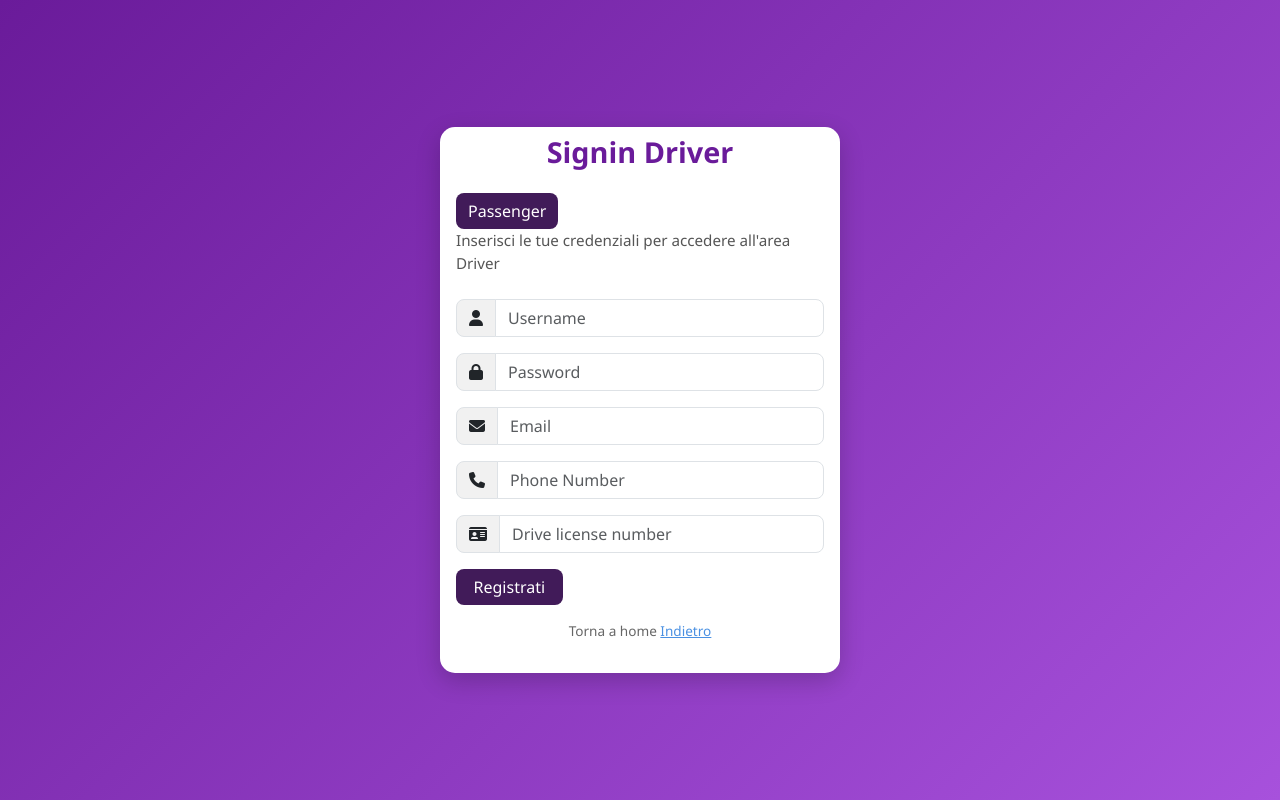
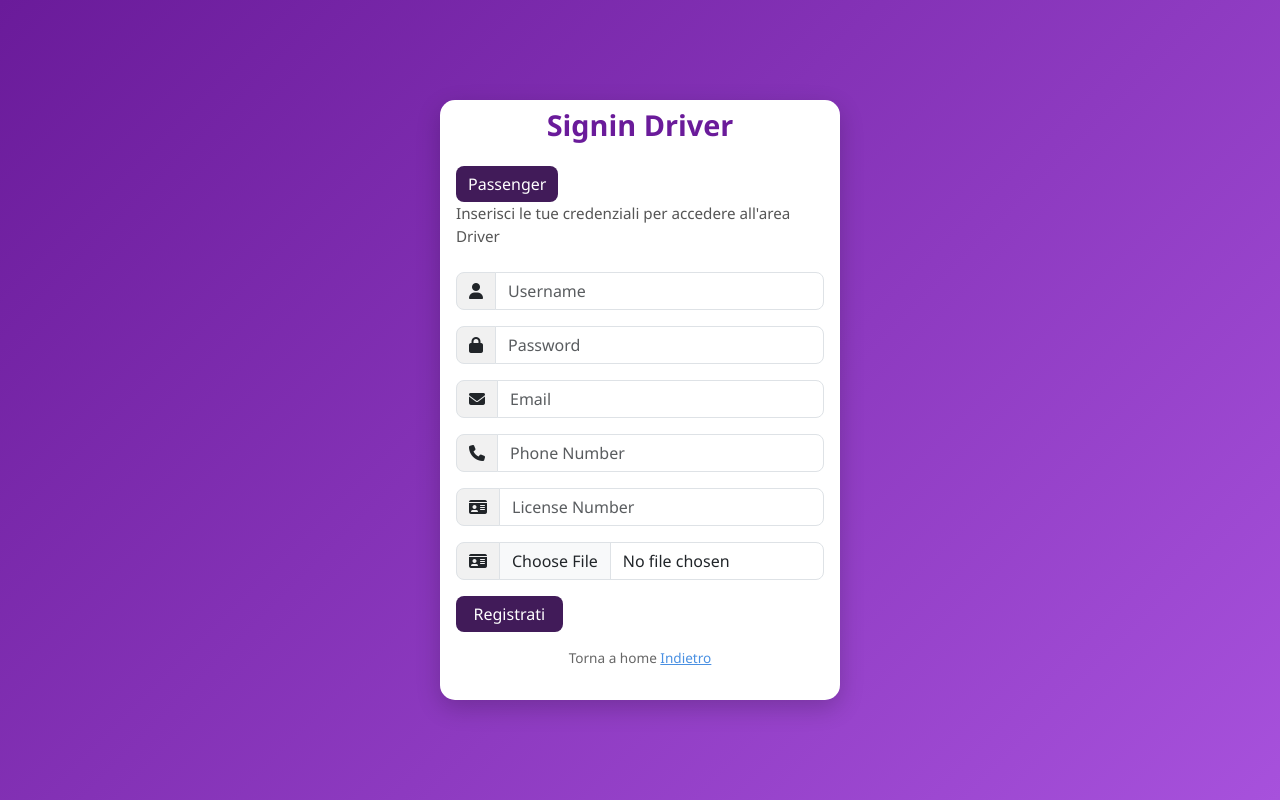
Before and after one commit to ITTPascal-2526-5L/pascal-carsharing-castorri-medri-pompili, a Flask app: page /registration_driver in a window 1280 px wide. Run offline with Flask 3, Linux system fonts and the light colour scheme.

Commit message:
Add upload license and fix code

```diff
--- a/app/routes/registration.py
+++ b/app/routes/registration.py
@@ -1,5 +1,6 @@
 from flask import Blueprint, render_template, redirect, request, session
 import json
+import os
 
 # Per ogni endpoint metto un nome diverso che lo identifica.
 registration_bp = Blueprint("registration", __name__)
@@ -16,14 +17,22 @@ def save_driver():
     password = request.form['password']
     email = request.form['email']
     nrTel = request.form['nrTel']
-    nrPatente = request.form['nrPatente']
+    nrLicense = request.form['nrLicense']
+    license = request.files.get('license')
+
+    # salvo la patete dentro la cartella "licenses"
+    # il nome del file è nel formato username_numeroPatente
+    if license.content_type.startswith('image/'):
+        filepath = os.path.join("licenses", f"{username}_{nrLicense}")
+        license.save(filepath)
 
     new_driver = {
         "username": username,
         "password": password,
         "email": email,
         "nrTel": nrTel,
-        "nrPatente": nrPatente
+        "nrLicense": nrLicense,
+        "license": filepath
     }
 
     try:
--- a/app/templates/signin/signin_driver.html
+++ b/app/templates/signin/signin_driver.html
@@ -46,7 +46,7 @@
                     {% endfor %}
                 {% endif %}
 
-                <form method="post" action="/save_driver">
+                <form method="post" action="/save_driver" enctype="multipart/form-data">
                     <div class="input-group mb-3">
                         <span class="input-group-text"><i class="fas fa-user"></i></span>
                         <input type="text" name="username" class="form-control" placeholder="Username" required>
@@ -69,7 +69,12 @@
 
                     <div class="input-group mb-3">
                         <span class="input-group-text"><i class="fas fa-id-card"></i></span>
-                        <input type="text" name="nrPatente" class="form-control" placeholder="Drive license number" required>
+                        <input type="text" name="nrLicense" class="form-control" placeholder="License Number" required>
+                    </div>
+
+                    <div class="input-group mb-3">
+                        <span class="input-group-text"><i class="fas fa-id-card"></i></span>
+                        <input type="file" name="license" accept="image/*" class="form-control" placeholder="Load license" required>
                     </div>
 
                     <div class="row mb-3">
```
Also changed, not shown: 1 other file.
